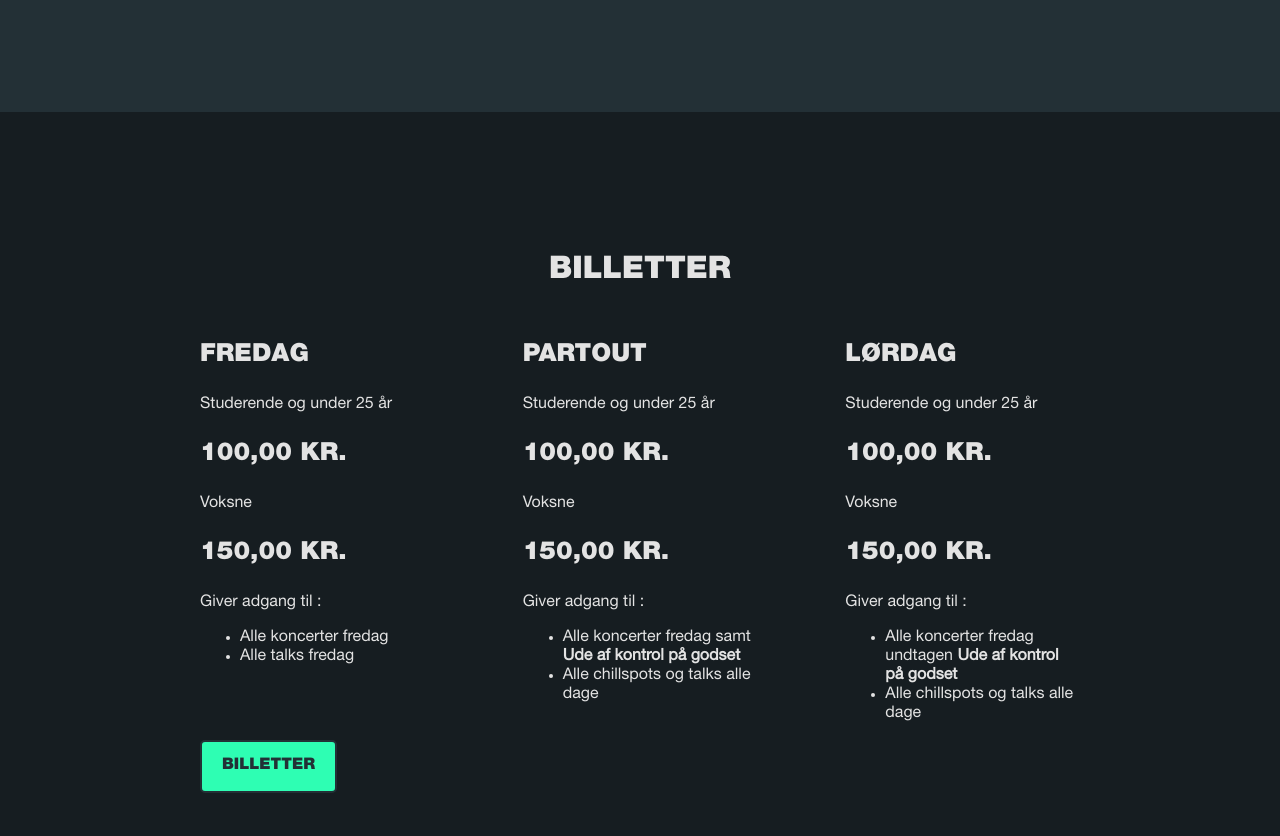
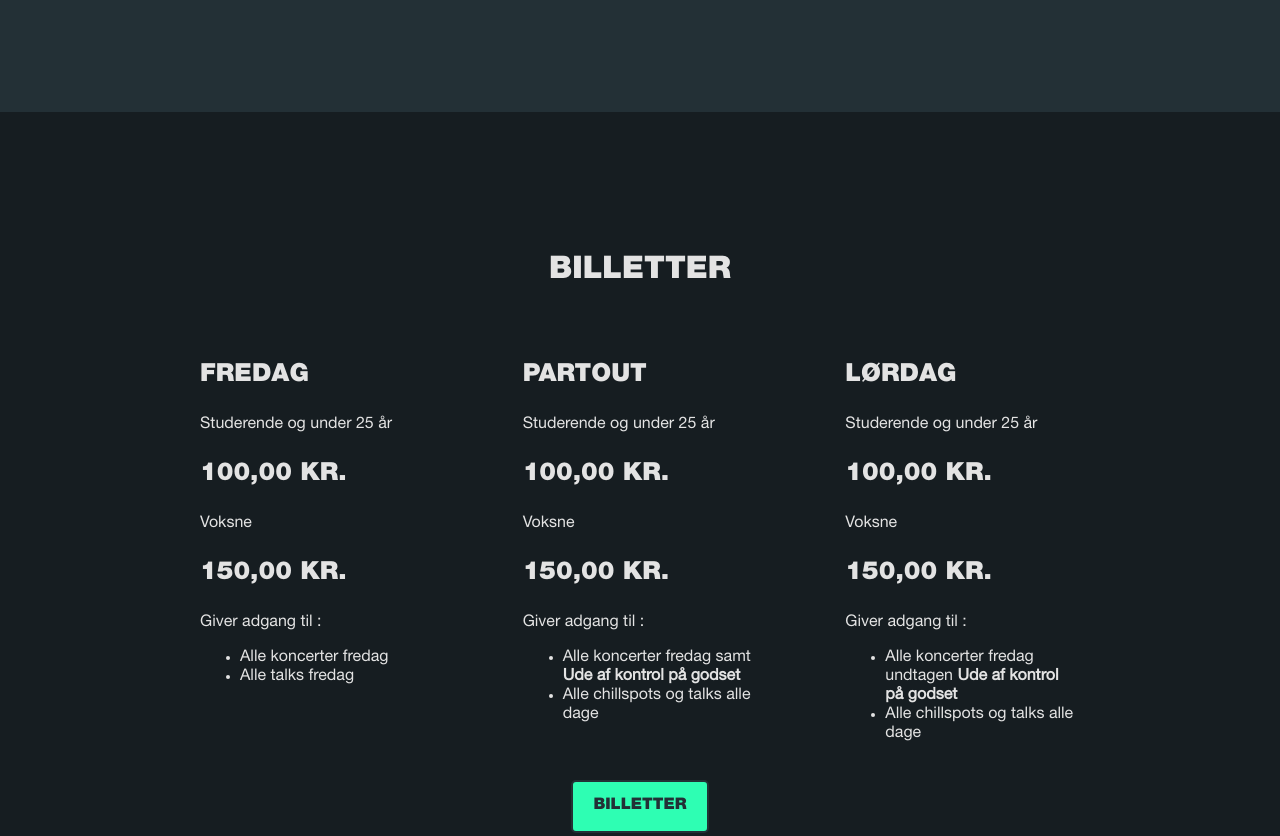
Before and after one commit to kunuutkaali/koldfestival, a plain HTML site: page index.html in a window 1280 px wide. Shown: the part 2334-3170 px from the top of the page. Drawn offline with Linux system fonts and the light colour scheme.

Commit message:
billetter style small update

```diff
--- a/css/style.css
+++ b/css/style.css
@@ -109,8 +109,6 @@ a{
 header{
     text-align: center;
 }
-#frontpageHeader {
-}
 #frontpageHeader{
     display:flex;
     flex-direction: column;
@@ -175,7 +173,11 @@ body > section{
 
 /* Sections |  Billetter */
 #billeter {
+    display:flex;
+    flex-direction: column;
+    align-items: center;
     background:var(--darker-bg-color);
+    row-gap: 20px;
 }
 #days{
     display: grid;
```
